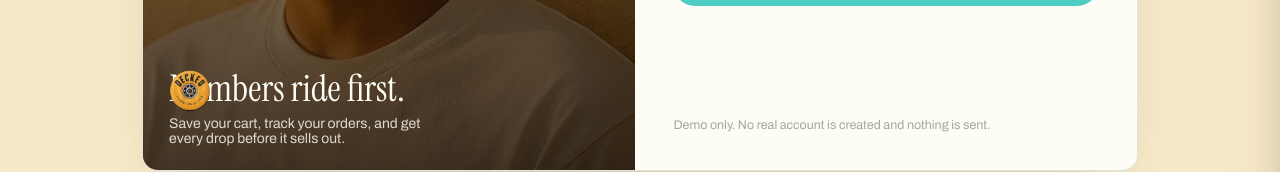
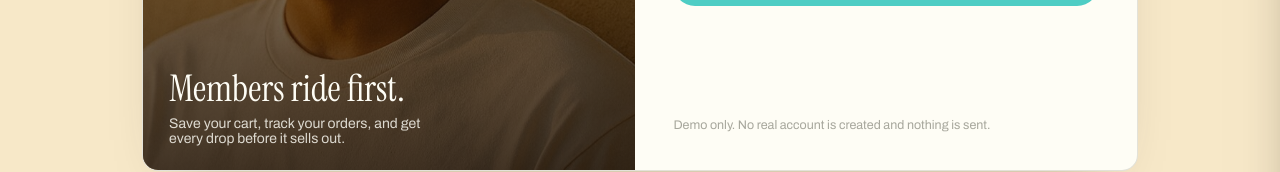
Before and after one commit to bytiagodev/decked, a plain HTML site: page login.html in a window 1280 px wide. Shown: the part 525-697 px from the top of the page. Drawn offline with Linux system fonts and the light colour scheme; a web font is replaced by a local one.

Commit message:
Remove unused image from login.html

```diff
--- a/login.html
+++ b/login.html
@@ -21,7 +21,6 @@
                     <img src="images/lifestyle/lifestyle-apparel-banner.jpg" alt="">
                     <div class="auth-photo-overlay"></div>
                     <div class="auth-photo-content">
-                        <img src="assets/decked-wheel.png" alt="">
                         <div class="auth-photo-heading">Members ride first.</div>
                         <div class="auth-photo-sub">Save your cart, track your orders, and get every drop before it sells out.</div>
                     </div>
```
